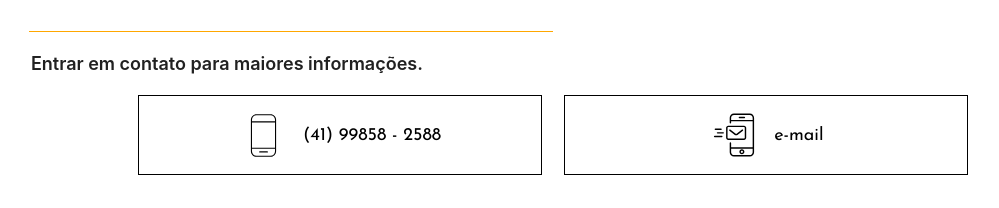
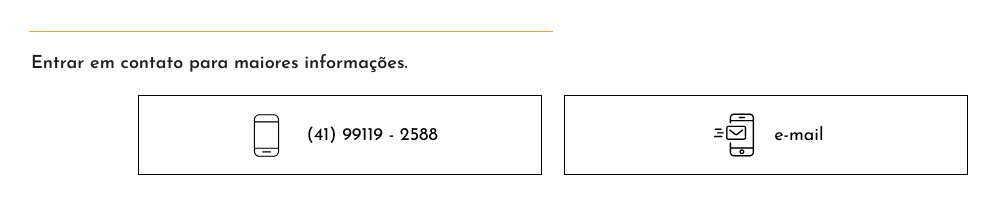
Before and after one commit to brunogalvao/portfolio, a Vue app: page /about in a window 1280 px wide. Shown: the part 213-421 px from the top of the page, without its empty margins (87-1086 px from the left). Built offline with nearby package versions, Linux system fonts and the light colour scheme; no server answers.

Commit message:
mastar
mudança de númro do celular

```diff
--- a/src/assets/css/style.sass
+++ b/src/assets/css/style.sass
@@ -14,6 +14,7 @@
 
 // variáveis
 $laranja: #FFA700
+$text: 'Josefin Sans', sans-serif
 
 body
     // background: url('../img/fundoHome.svg') no-repeat
@@ -380,6 +381,7 @@ body
     p
         font-size: 1.2rem
         font-weight: 600
+        font-family: $text
     h1
         margin-top: 20vh
         font-family: 'Josefin Sans', sans-serif
--- a/src/views/About.vue
+++ b/src/views/About.vue
@@ -14,7 +14,7 @@
 
       <div class="col s10 offset-s1 l4 offset-l2">
         <a :href="telefone">
-          <span> <i class="phone"></i> (41) 99858 - 2588 </span>
+          <span> <i class="phone"></i> (41) 99119 - 2588 </span>
         </a>
       </div>
 
```
Also changed, not shown: 2 other files (tests, documents, lock files or other folders).
